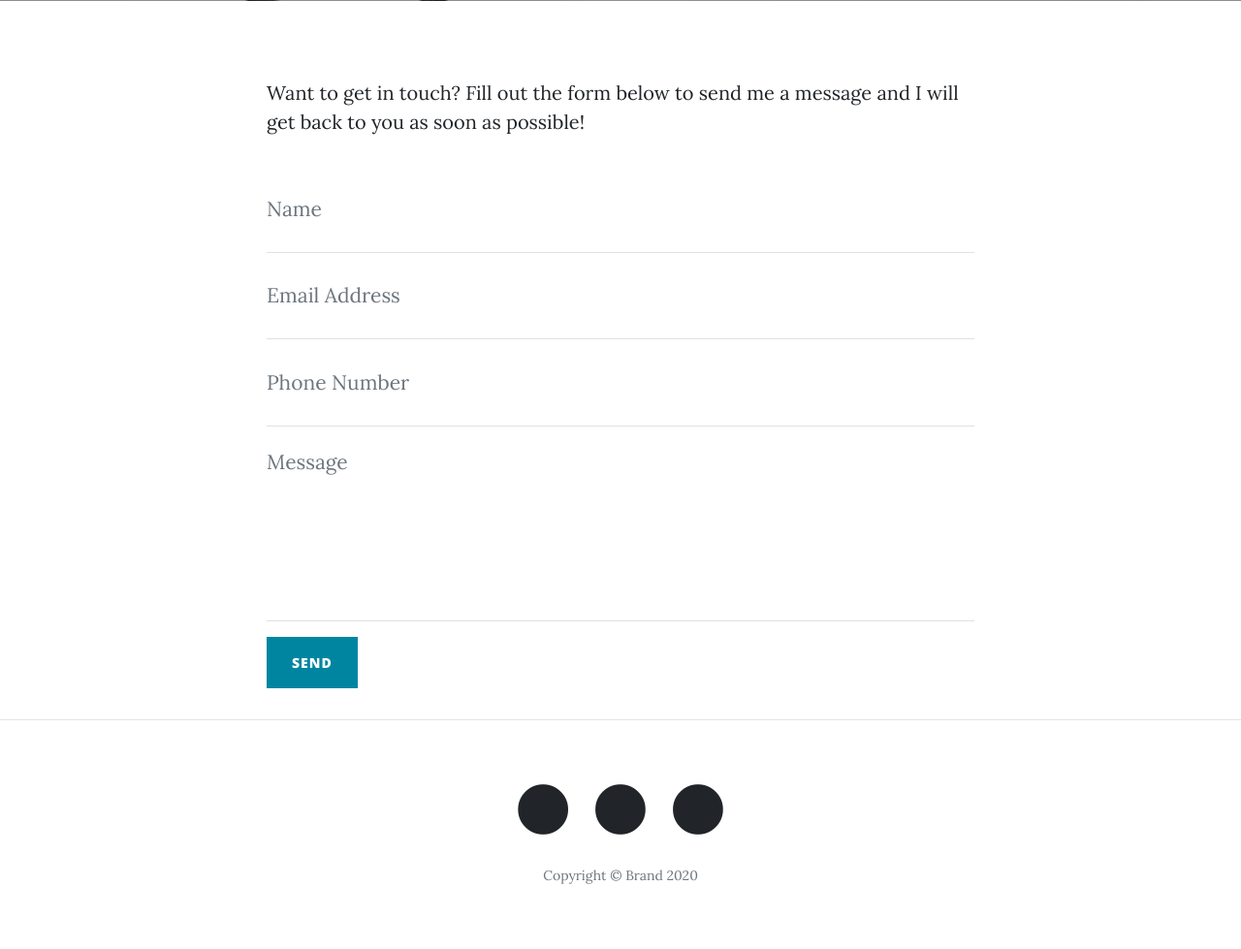
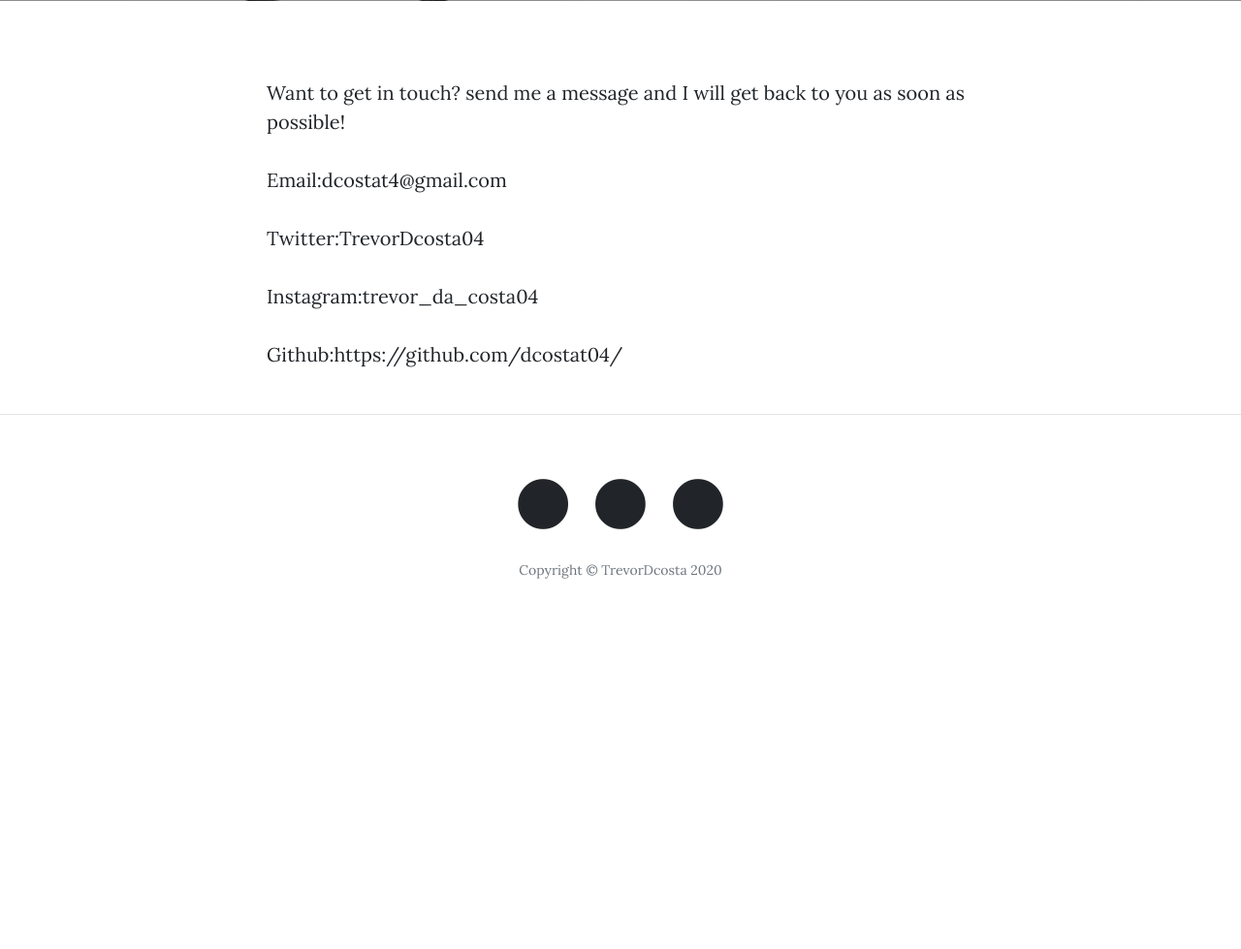
Before and after one commit to dcostat04/Myprofile, a Flask app: page /contact in a window 1280 px wide. Shown: the part 531-1510 px from the top of the page at 97% size. After the commit the page ends 1128 px from the top, so only its background shows below. Run offline with Flask 2, Linux system fonts and the light colour scheme; some libraries are stand-ins or nearby versions.

Commit message:
Update contact.html

```diff
--- a/templates/contact.html
+++ b/templates/contact.html
@@ -41,23 +41,11 @@
     <div class="container">
         <div class="row">
             <div class="col-md-10 col-lg-8 mx-auto">
-                <p>Want to get in touch? Fill out the form below to send me a message and I will get back to you as soon as possible!</p>
-                <form id="contactForm" name="sentMessage" novalidate="novalidate">
-                    <div class="control-group">
-                        <div class="form-group floating-label-form-group controls"><label>Name</label><input class="form-control" type="text" id="name" required="" placeholder="Name"><small class="form-text text-danger help-block"></small></div>
-                    </div>
-                    <div class="control-group">
-                        <div class="form-group floating-label-form-group controls"><label>Email Address</label><input class="form-control" type="email" id="email" required="" placeholder="Email Address"><small class="form-text text-danger help-block"></small></div>
-                    </div>
-                    <div class="control-group">
-                        <div class="form-group floating-label-form-group controls"><label>Phone Number</label><input class="form-control" type="tel" id="phone" required="" placeholder="Phone Number"><small class="form-text text-danger help-block"></small></div>
-                    </div>
-                    <div class="control-group">
-                        <div class="form-group floating-label-form-group controls mb-3"><label>Message</label><textarea class="form-control" id="message" data-validation-required-message="Please enter a message." required="" placeholder="Message" rows="5"></textarea><small class="form-text text-danger help-block"></small></div>
-                    </div>
-                    <div id="success"></div>
-                    <div class="form-group"><button class="btn btn-primary" id="sendMessageButton" type="submit">Send</button></div>
-                </form>
+                <p>Want to get in touch? send me a message and I will get back to you as soon as possible!</p>
+                <p>Email:dcostat4@gmail.com</p>
+                <p>Twitter:TrevorDcosta04</p>
+                <p>Instagram:trevor_da_costa04</p>
+                <p>Github:https://github.com/dcostat04/</p>
             </div>
         </div>
     </div>
@@ -71,7 +59,7 @@
                         <li class="list-inline-item"><span class="fa-stack fa-lg"><i class="fa fa-circle fa-stack-2x"></i><i class="fa fa-facebook fa-stack-1x fa-inverse" link=""></i></span></li>
                         <li class="list-inline-item"><span class="fa-stack fa-lg"><i class="fa fa-circle fa-stack-2x"></i><i class="fa fa-github fa-stack-1x fa-inverse" link="https://github.com/dcostat04"></i><i class="fa fa-github fa-stack-1x fa-inverse" link="https://github.com/dcostat04"></i><i class="fa fa-github fa-stack-1x fa-inverse" link="https://github.com/dcostat04"></i><i class="fa fa-github fa-stack-1x fa-inverse" link="https://github.com/dcostat04"></i></span></li>
                     </ul>
-                    <p class="text-muted copyright">Copyright&nbsp;©&nbsp;Brand 2020</p>
+                    <p class="text-muted copyright">Copyright&nbsp;©&nbsp;TrevorDcosta 2020</p>
                 </div>
             </div>
         </div>
```
